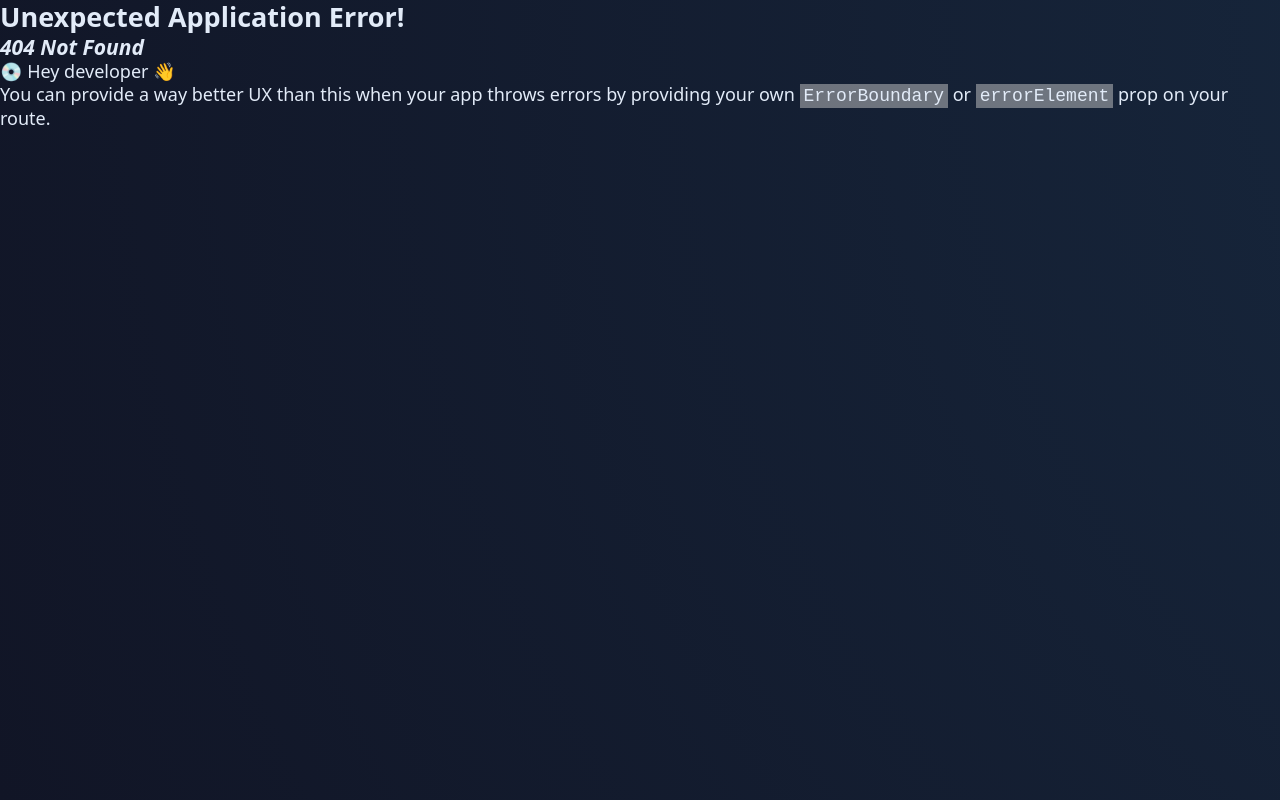
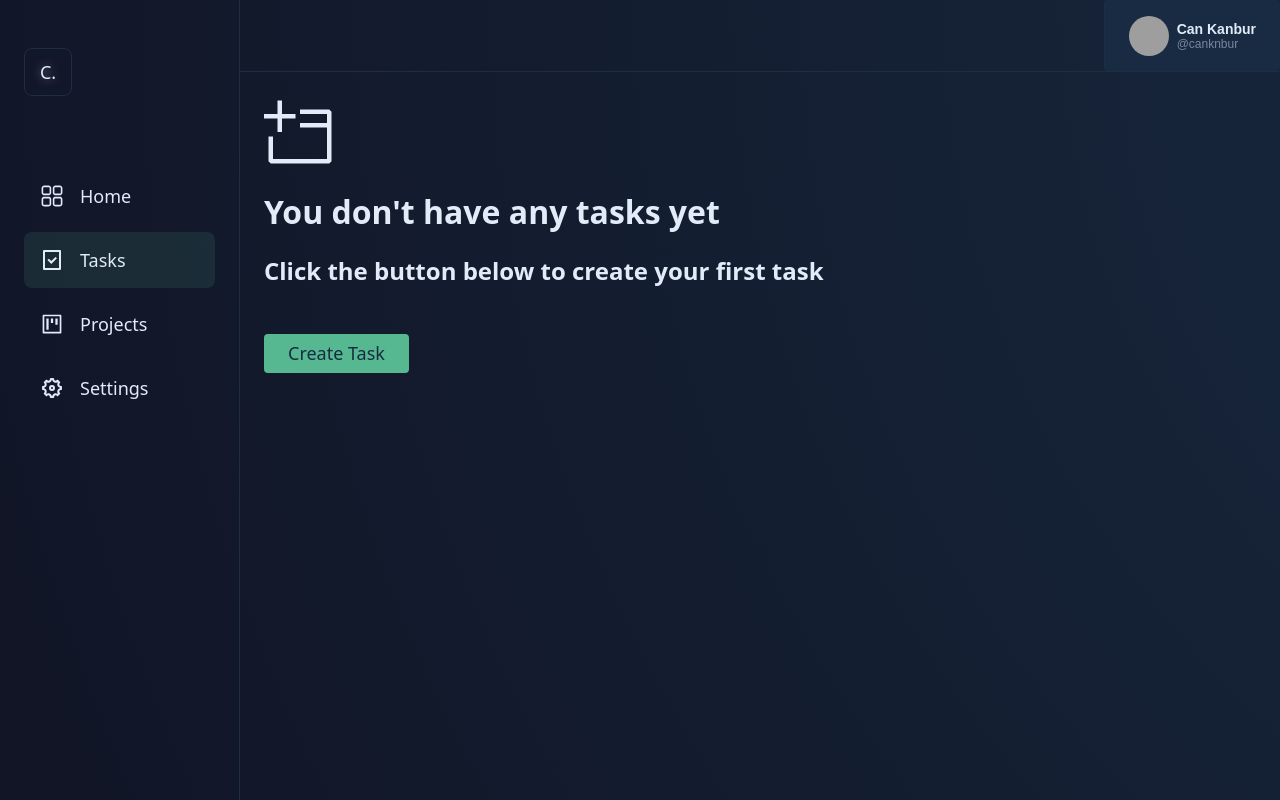
Before and after one commit to canknbr/task-dashboard-sample, a React (Vite) app: page /tasks in a window 1280 px wide. Before the commit this address had no page. Built offline with nearby package versions, Linux system fonts and the light colour scheme; grey boxes are pictures that could not be loaded.

Commit message:
added task page

```diff
--- /dev/null
+++ b/src/containers/tasks-page-containers/empty-screen/index.jsx
@@ -0,0 +1,19 @@
+import React from 'react'
+import * as S from './styles'
+import {VscEmptyWindow} from 'react-icons/vsc'
+function EmptyScreen() {
+  return (
+    <S.EmptyTasks>
+        <VscEmptyWindow />
+        <S.Title>
+            You don't have any tasks yet
+        </S.Title>
+        <S.Subtitle>
+            Click the button below to create your first task
+        </S.Subtitle>
+        <S.Button to="/tasks/create">Create Task</S.Button>
+    </S.EmptyTasks>
+  )
+}
+
+export  {EmptyScreen}
--- /dev/null
+++ b/src/containers/tasks-page-containers/empty-screen/styles.jsx
@@ -0,0 +1,27 @@
+import styled from "styled-components";
+import { Link } from "react-router-dom";
+
+export const EmptyTasks= styled.section`
+    display: flex;
+    flex-direction: column;
+    align-items: flex-start;
+    gap:var(--space-xl);
+
+    svg{
+        width:72px;
+        height:72px;
+    }
+`;
+export const Title = styled.h2`
+    font-size: var(--font-xxl);
+`;
+export const Subtitle = styled.h4`
+    font-size: var(--font-xl);
+`;
+export const Button = styled(Link)`
+background-color: var(--green);
+color: var(--dark-blue);
+padding: var(--space-m) var(--space-xl);
+border-radius: var(--space-s);
+margin-top: var(--space-xl);
+`;
--- /dev/null
+++ b/src/containers/tasks-page-containers/index.jsx
@@ -0,0 +1,14 @@
+import React from 'react'
+import { useLoaderData } from 'react-router-dom';
+import { EmptyScreen } from './empty-screen';
+import * as S from './styles'
+function TasksPageContainer() {
+  const data = useLoaderData();
+  return (
+    <S.TasksPageContainer>
+      {!data?.length ? <EmptyScreen /> : <div>Tasks</div>}
+    </S.TasksPageContainer>
+  );
+}
+
+export { TasksPageContainer };
--- /dev/null
+++ b/src/containers/tasks-page-containers/styles.jsx
@@ -0,0 +1,3 @@
+import styled from "styled-components";
+
+export const TasksPageContainer = styled.section``;
--- /dev/null
+++ b/src/pages/tasks-page/index.jsx
@@ -0,0 +1,14 @@
+import React from 'react';
+import { useLoaderData } from 'react-router-dom';
+import {getTasks} from '../../services/task'
+import { TasksPageContainer } from '../../containers/tasks-page-containers';
+function TasksPage() {
+
+
+  return  <TasksPageContainer/>;
+}
+export const tasksPageLoader = () => {
+  return getTasks();
+}
+
+export  {TasksPage};
--- a/src/router/index.jsx
+++ b/src/router/index.jsx
@@ -1,9 +1,18 @@
 import { createBrowserRouter } from 'react-router-dom';
 import { HomePage } from '../pages/home-page';
+import { TasksPage,tasksPageLoader } from '../pages/tasks-page';
 import { MainLayout } from '../layouts/main-layout';
 export const router = createBrowserRouter([
   {
     element: <MainLayout />,
-    children: [{ index: true, element: <HomePage /> }],
+    children: [{ index: true, element: <HomePage /> },
+              {
+                path: 'tasks',
+                element: <TasksPage />,
+                loader: tasksPageLoader,
+
+              }
+  ],
   },
+
 ]);
--- a/src/services/task/index.js
+++ b/src/services/task/index.js
@@ -8,7 +8,7 @@ export const waitFor = async (data, ms) => {
 
 export const getTasks = async () => {
   const tasks = JSON.parse(localStorage.getItem('tasks')) || [];
-  waitFor(tasks);
+ return waitFor(tasks);
 };
 export const addTask = async task => {
   const tasks = JSON.parse(localStorage.getItem('tasks')) || [];
```
